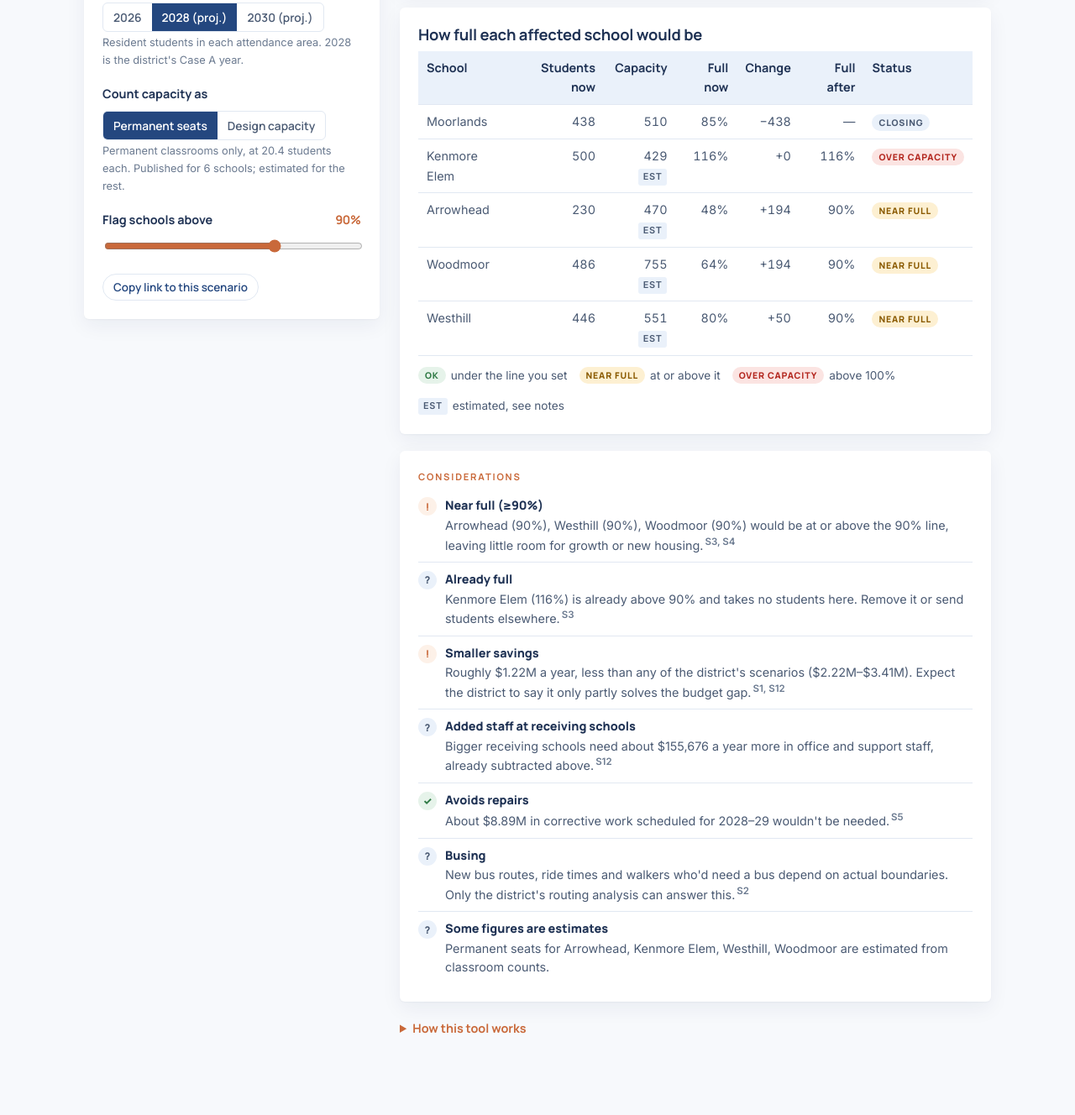
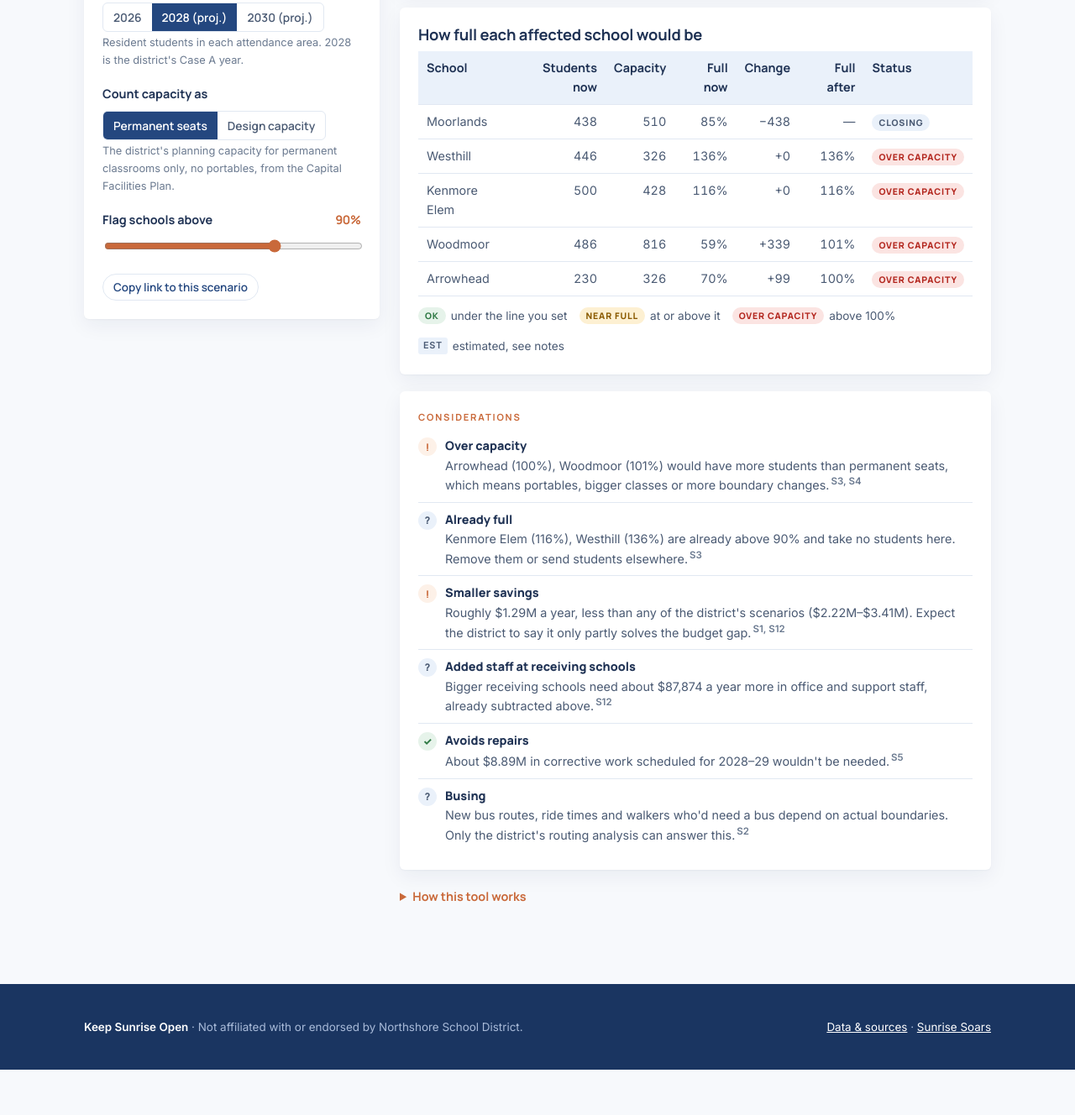
Before and after one commit to justise/save-sunrise, a website: page options.html in a window 1280 px wide. Shown: the part 1052-2380 px from the top of the page at 84% size. After the commit the page ends 2326 px from the top, so only its background shows below. Drawn offline with Linux system fonts and the light colour scheme.

Commit message:
Use published permanent capacity for all elementary schools
Add Capital Facilities Plan Table 4.2 (2025-26 instructional capacity)
for all 20 elementary schools and use it in the closure explorer instead
of estimating permanent seats from classroom counts. Explain how the
district calculates permanent vs. design capacity.

Co-Authored-By: Claude Opus 5.5 <noreply@anthropic.com>
Claude-Session: https://claude.ai/code/session_01KHtQK5FpGN7cGAmgDgVgWA

```diff
--- a/assets/options.js
+++ b/assets/options.js
@@ -17,8 +17,8 @@
   const students = (n, st) => ROWS[n][YEAR_COL[st.year]];
   function cap(n, st) {
     if (st.measure === "design") return { v: ROWS[n][1], est: false };
-    const p = INFO[n] && INFO[n].cfp_permanent_seats;
-    return p ? { v: p, est: false } : { v: Math.round(ROWS[n][1] / 22.5 * 20.4), est: true };
+    const c = D.cfpCapacity[n];
+    return c ? { v: c[0], est: false } : { v: Math.round(ROWS[n][1] / 22.5 * 20.4), est: true };
   }
   const fixed = n => D.fixedCosts[n] ? { v: D.fixedCosts[n].after5, est: false } : { v: AVG_FIXED, est: true };
   const repairs = n => D.facilityCondition[n] ? REPAIR_IDX.reduce((a, i) => a + D.facilityCondition[n][i], 0) : null;
@@ -111,8 +111,8 @@
     $("#year-seg").innerHTML = Object.keys(YEAR_COL).map(y => `<button type="button" data-y="${y}" aria-pressed="${+y === st.year}">${y}${+y > 2026 ? " (proj.)" : ""}</button>`).join("");
     $$("#measure-seg button").forEach(b => b.setAttribute("aria-pressed", b.dataset.v === st.measure));
     $("#measure-hint").textContent = st.measure === "perm"
-      ? "Permanent classrooms only, at 20.4 students each. Published for 6 schools; estimated for the rest."
-      : "All classrooms including portables, at 22.5 students each. Published for every school.";
+      ? "The district's planning capacity for permanent classrooms only, no portables, from the Capital Facilities Plan."
+      : "Every classroom including portables, at 22.5 students each, with no rooms held back for specialists. The measure EDAC uses.";
     $("#thr").value = st.thr; $("#thr-out").textContent = st.thr + "%";
   }
 
@@ -243,7 +243,7 @@
     add("unknown", "Busing", "New bus routes, ride times and walkers who'd need a bus depend on actual boundaries. Only the district's routing analysis can answer this.", "S2");
     const estCap = recvNames.concat(st.closed).filter(n => cap(n, st).est);
     if (estCap.length || x.anyEstFixed) add("unknown", "Some figures are estimates",
-      [estCap.length ? `Permanent seats for ${estCap.join(", ")} are estimated from classroom counts.` : "",
+      [estCap.length ? `Capacity for ${estCap.join(", ")} is estimated.` : "",
        x.anyEstFixed ? `Fixed costs for ${st.closed.filter(c => fixed(c).est).join(", ")} use the average of the four schools the district published.` : ""].join(" ").trim(), "");
 
     const MARK = { pro: ["✓", "Works"], con: ["!", "Concern"], unknown: ["?", "Unknown"] };
--- a/data/sunrise-data.js
+++ b/data/sunrise-data.js
@@ -157,6 +157,18 @@ window.SUNRISE_DATA = {
     ["Sunrise", 450, 197, 189, 206], ["Wellington", 585, 338, 336, 359], ["Westhill", 608, 425, 446, 460],
     ["Woodin", 585, 409, 448, 470], ["Woodmoor", 833, 516, 486, 460]
   ], // [school, designCapacity, residents2026, residents2028, residents2030]
+  // 2025-26 instructional capacity for every elementary school, from the Capital Facilities Plan,
+  // Table 4.2 (S4, p. 14). [permanent, portable, total]. Capacity = instructional classrooms x average
+  // class size, with 15% of capacity reserved for support programs and teacher planning (S4, Table 3.2).
+  cfpCapacity: {
+    "Arrowhead": [326, 82, 408], "Canyon Creek": [796, 245, 1041], "Cottage Lake": [367, 0, 367],
+    "Crystal Springs": [530, 0, 530], "East Ridge": [408, 0, 408], "Fernwood": [490, 265, 755],
+    "Frank Love": [326, 265, 591], "Hollywood Hill": [408, 41, 449], "Kenmore Elem": [428, 0, 428],
+    "Kokanee": [428, 245, 673], "Lockwood": [510, 102, 612], "Maywood Hills": [490, 0, 490],
+    "Moorlands": [510, 184, 694], "Ruby Bridges": [612, 0, 612], "Shelton View": [367, 122, 489],
+    "Sunrise": [388, 41, 429], "Wellington": [449, 61, 510], "Westhill": [326, 184, 510],
+    "Woodin": [530, 0, 530], "Woodmoor": [816, 0, 816]
+  },
   portableClassrooms: 61, // S3; double portables count as 2
   outOfDistrictResidents: { 2026: 267, 2028: 299, 2030: 323 },
 
--- a/options.html
+++ b/options.html
@@ -88,7 +88,8 @@
             <summary>How this tool works</summary>
             <ul class="small">
               <li><strong>Students</strong> are resident students from the district's projections: children who live in each attendance area.<a class="src" href="data.html#sources">S3</a> Choice transfers and out-of-district students aren't included.</li>
-              <li><strong>Permanent seats</strong> come from the Capital Facilities Plan for Sunrise, Hollywood Hill, Cottage Lake, Moorlands, East Ridge and Wellington.<a class="src" href="data.html#sources">S4</a> For other schools we estimate them from classroom counts (rooms × 20.4), which overstates seats where a school has portables. <strong>Design capacity</strong> is the district's rooms × 22.5, including portables, and is available for every school.<a class="src" href="data.html#sources">S3</a></li>
+              <li><strong>Permanent seats</strong> are the district's own planning capacity for every school, from the Capital Facilities Plan, Table 4.2.<a class="src" href="data.html#sources">S4</a> The plan counts regular classrooms in permanent buildings at an average class size of 24, then holds back 15% of space for special education, support programs and teacher planning, which works out to about 20.4 students per room. Portables aren't counted.</li>
+              <li><strong>Design capacity</strong> counts every classroom, including portables, at 22.5 students each, with nothing held back.<a class="src" href="data.html#sources">S3</a> It's the measure the district's advisory committee (EDAC) uses, and it makes schools look emptier: Cottage Lake under Scenario 2 is 119% of permanent seats but 92% of design capacity.</li>
               <li><strong>Where students go:</strong> by default, students are split across the receiving schools so they end up as evenly full as possible. That's a best case: real boundaries move whole neighborhoods. You can type your own numbers. Suggested receiving schools are nearby schools, not district boundaries.</li>
               <li><strong>Savings</strong> are a rough estimate: the closed school's fixed costs (the district's figures where published, otherwise their average)<a class="src" href="data.html#sources">S1</a> minus added office and support staff at receiving schools from the district's staffing tiers.<a class="src" href="data.html#sources">S12</a> They leave out busing, one-time and building-upkeep costs, and won't match the district's own estimates exactly.</li>
               <li><strong>Repairs avoided</strong> are corrective work scheduled for 2028–29, published for six schools.<a class="src" href="data.html#sources">S5</a></li>
```
